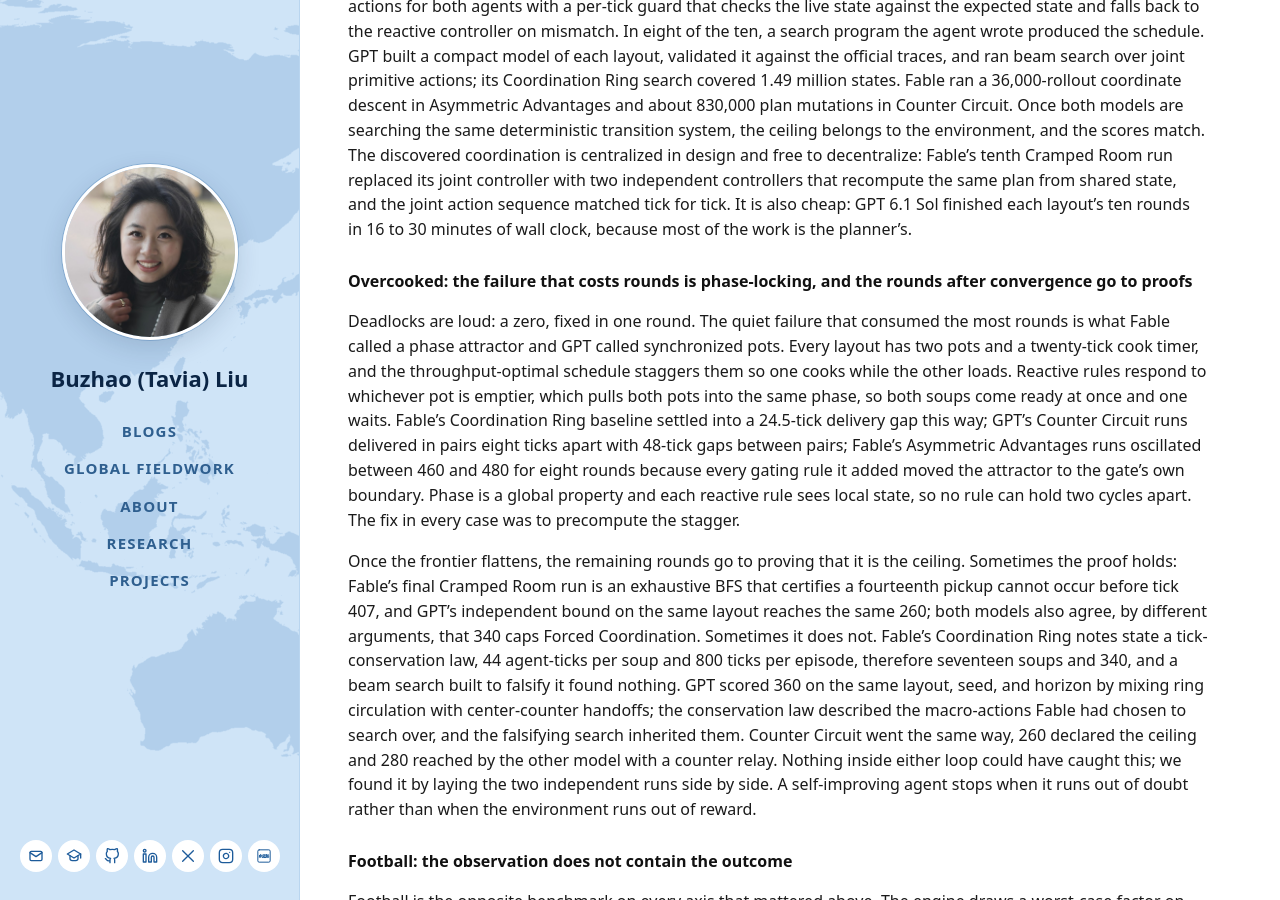
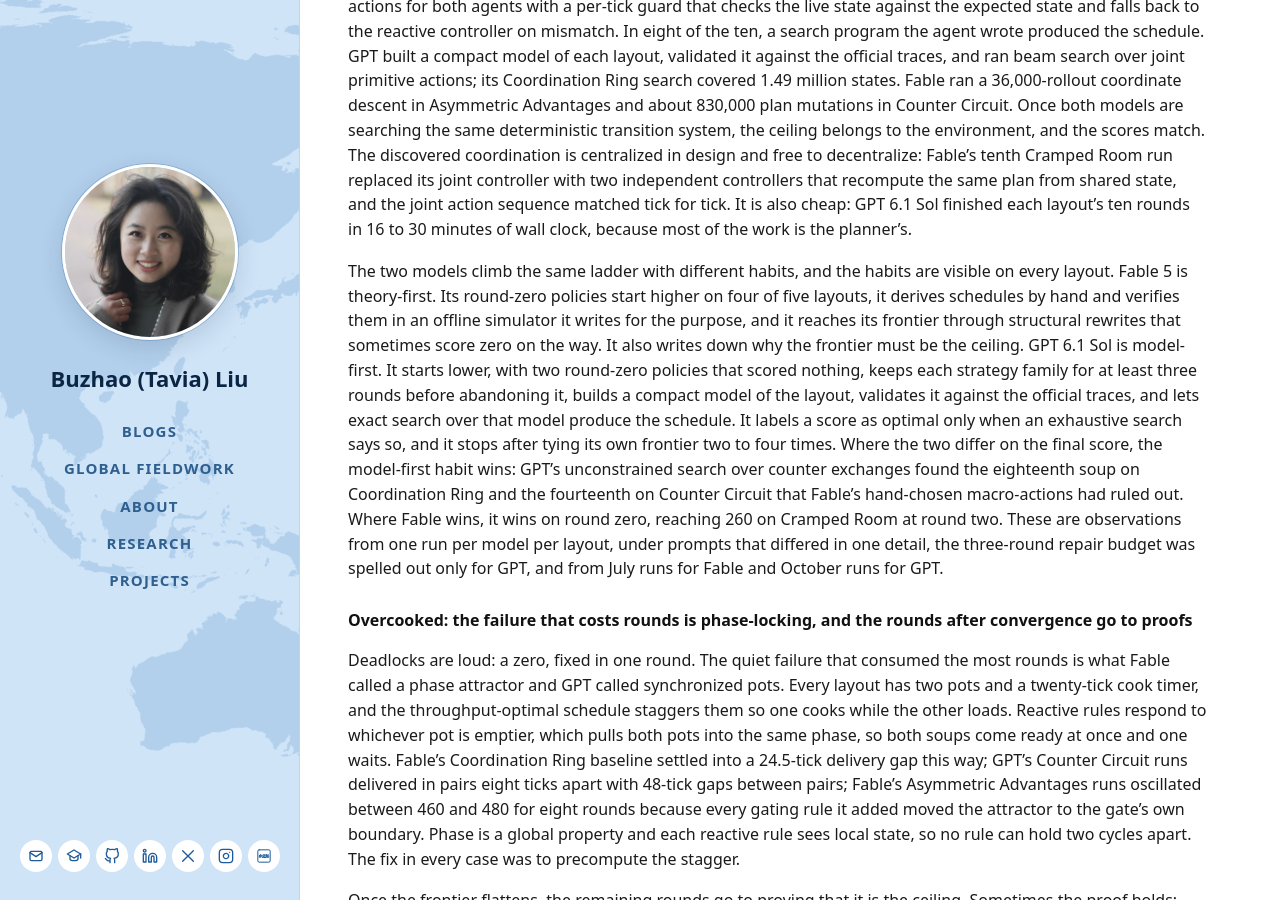
Before and after one commit to tavia-liu/tavia-liu.github.io, a Jekyll site: the page built from _posts/2026-10-31-self-improvement-ends-with-a-proof.md, in a window 1280 px wide and 900 px high, scrolled down 4340 px. Built offline with Jekyll 4.4.1, drawn with Linux system fonts in a browser that asks for light colours.

Commit message:
Analysis: theory-first versus model-first habits of the two models on Overcooked

```diff
--- a/_posts/2026-10-31-self-improvement-ends-with-a-proof.md
+++ b/_posts/2026-10-31-self-improvement-ends-with-a-proof.md
@@ -74,6 +74,8 @@ The second rung is explicit division of labor. The agent reads the trace, finds
 
 The third rung is the one that makes the two models converge. The agent stops writing coordination rules and writes a planner. In all ten experiments the final frontier policy is an open-loop joint schedule, a fixed sequence of actions for both agents with a per-tick guard that checks the live state against the expected state and falls back to the reactive controller on mismatch. In eight of the ten, a search program the agent wrote produced the schedule. GPT built a compact model of each layout, validated it against the official traces, and ran beam search over joint primitive actions; its Coordination Ring search covered 1.49 million states. Fable ran a 36,000-rollout coordinate descent in Asymmetric Advantages and about 830,000 plan mutations in Counter Circuit. Once both models are searching the same deterministic transition system, the ceiling belongs to the environment, and the scores match. The discovered coordination is centralized in design and free to decentralize: Fable's tenth Cramped Room run replaced its joint controller with two independent controllers that recompute the same plan from shared state, and the joint action sequence matched tick for tick. It is also cheap: GPT 6.1 Sol finished each layout's ten rounds in 16 to 30 minutes of wall clock, because most of the work is the planner's.
 
+The two models climb the same ladder with different habits, and the habits are visible on every layout. Fable 5 is theory-first. Its round-zero policies start higher on four of five layouts, it derives schedules by hand and verifies them in an offline simulator it writes for the purpose, and it reaches its frontier through structural rewrites that sometimes score zero on the way. It also writes down why the frontier must be the ceiling. GPT 6.1 Sol is model-first. It starts lower, with two round-zero policies that scored nothing, keeps each strategy family for at least three rounds before abandoning it, builds a compact model of the layout, validates it against the official traces, and lets exact search over that model produce the schedule. It labels a score as optimal only when an exhaustive search says so, and it stops after tying its own frontier two to four times. Where the two differ on the final score, the model-first habit wins: GPT's unconstrained search over counter exchanges found the eighteenth soup on Coordination Ring and the fourteenth on Counter Circuit that Fable's hand-chosen macro-actions had ruled out. Where Fable wins, it wins on round zero, reaching 260 on Cramped Room at round two. These are observations from one run per model per layout, under prompts that differed in one detail, the three-round repair budget was spelled out only for GPT, and from July runs for Fable and October runs for GPT.
+
 ### Overcooked: the failure that costs rounds is phase-locking, and the rounds after convergence go to proofs
 
 Deadlocks are loud: a zero, fixed in one round. The quiet failure that consumed the most rounds is what Fable called a phase attractor and GPT called synchronized pots. Every layout has two pots and a twenty-tick cook timer, and the throughput-optimal schedule staggers them so one cooks while the other loads. Reactive rules respond to whichever pot is emptier, which pulls both pots into the same phase, so both soups come ready at once and one waits. Fable's Coordination Ring baseline settled into a 24.5-tick delivery gap this way; GPT's Counter Circuit runs delivered in pairs eight ticks apart with 48-tick gaps between pairs; Fable's Asymmetric Advantages runs oscillated between 460 and 480 for eight rounds because every gating rule it added moved the attractor to the gate's own boundary. Phase is a global property and each reactive rule sees local state, so no rule can hold two cycles apart. The fix in every case was to precompute the stagger.
```
